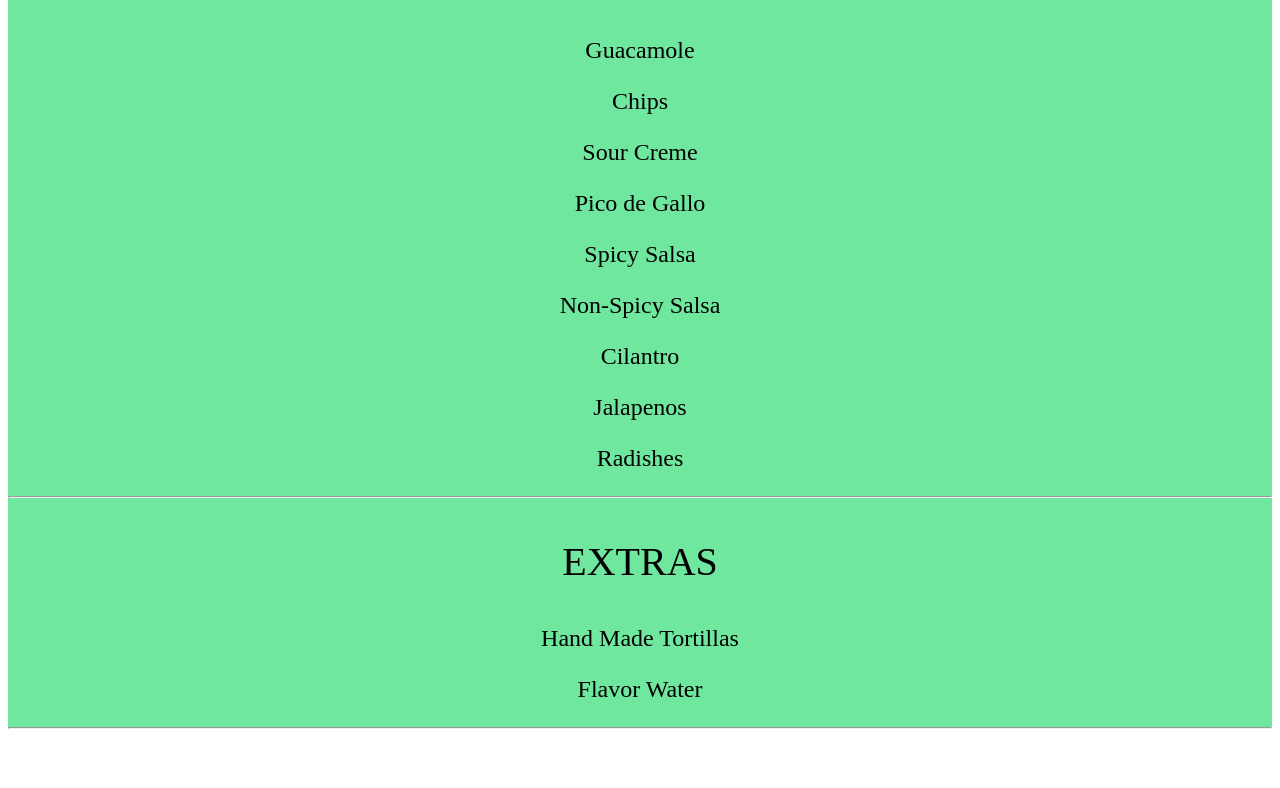
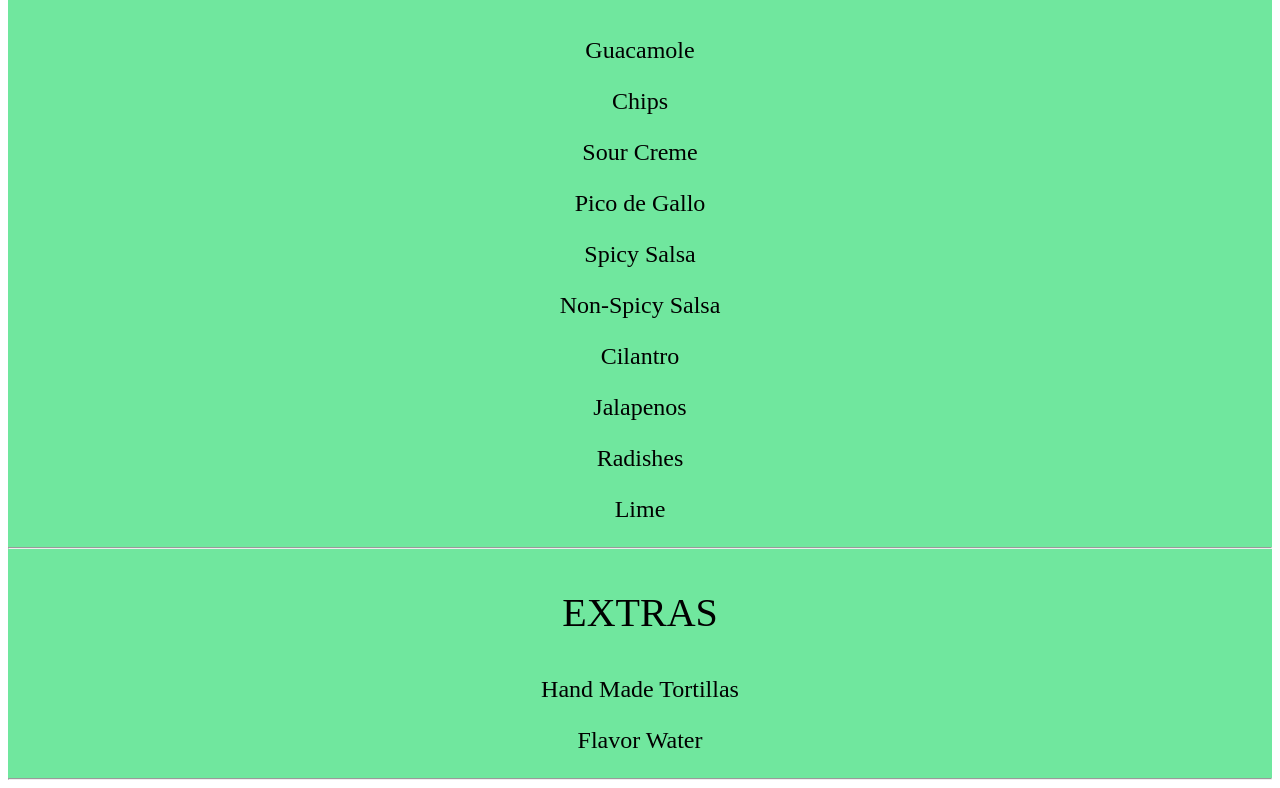
Before and after one commit to eejonathangomez/LEARN_GIT, a plain HTML site: page index.html in a window 1280 px wide. Shown: the part 1602-2390 px from the top of the page. Before the commit the page ends 2339 px from the top, so only its background shows below. Drawn offline with Linux system fonts and the light colour scheme; a script that the page names is missing.

Commit message:
Sample Commit, Adding lime

```diff
--- a/index.html
+++ b/index.html
@@ -59,7 +59,7 @@
 				<p class="sub-p1">Cilantro</p>
 				<p class="sub-p1">Jalapenos</p>
 				<p class="sub-p1">Radishes</p>
-
+				<p class="sub-p1">Lime</p>
 
 			</div>
 		<hr>
```
